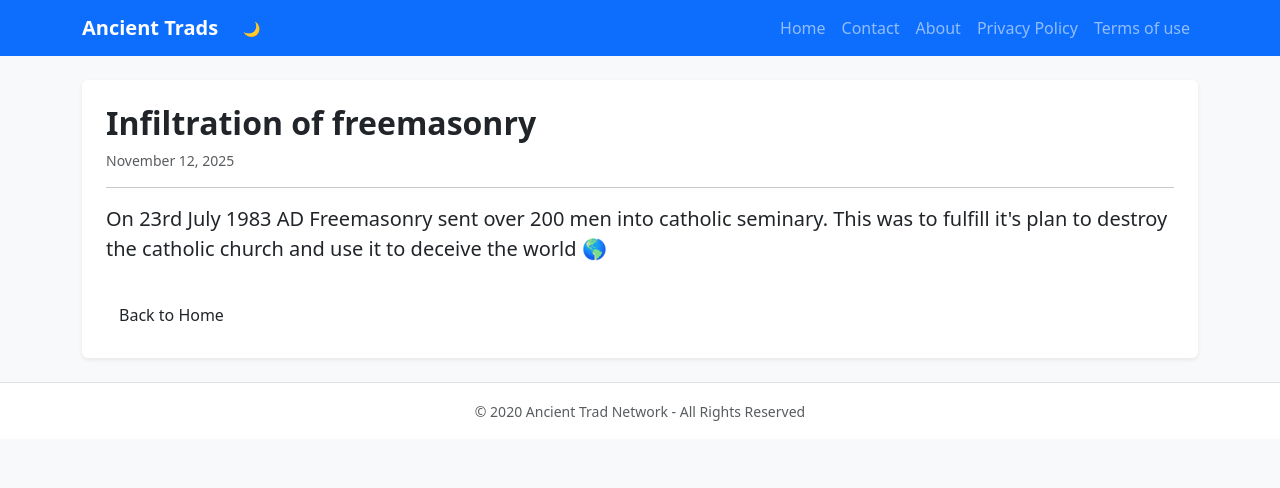
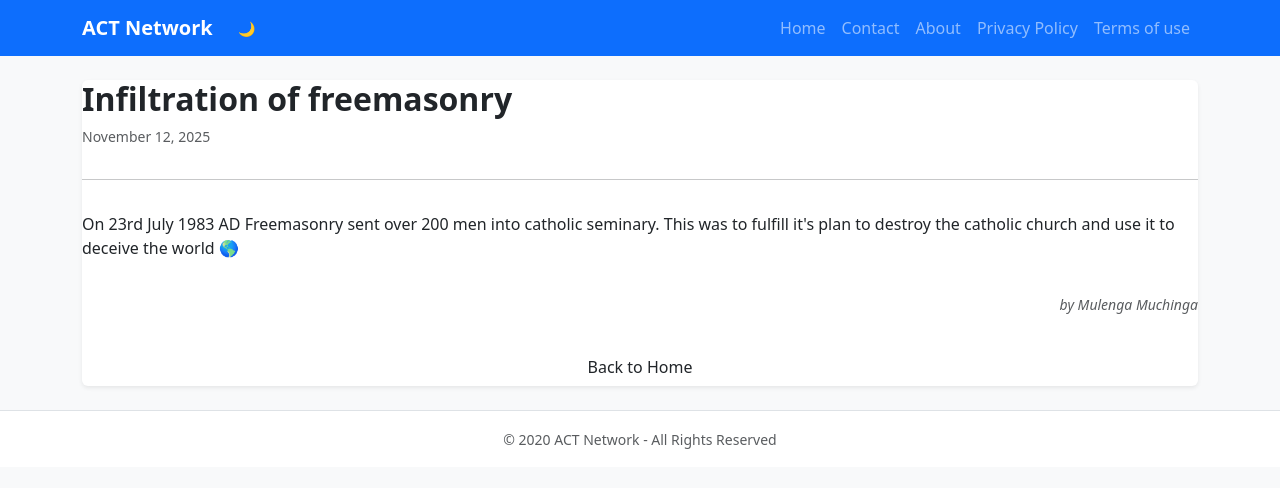
Before and after one commit to la068/tradcatnetwork, a Django app: template blog/templates/blog/view_post.html in a window 1280 px wide. Shown: the top 488 px of the page. Run offline with Django 5.2, Linux system fonts and the light colour scheme; data comes from the database, SQL or seed files in the repository; both versions use the stored data as it was after the commit; the template is opened without the code that fills it: values that come from a table or form of the project are taken from there, most other values are stand-ins (such as "Sample title", 1, 10 or a date in 2020); some libraries are stand-ins or nearby versions.

Commit message:
updating post viewing structure

```diff
--- a/blog/templates/blog/about.html
+++ b/blog/templates/blog/about.html
@@ -3,7 +3,7 @@
 
 {% block content %}
 {% for data in about %}
-    <div class="card p-4 bg-body shadow-sm bg-white">
+    <div class="bg-body shadow-sm bg-white">
         <h2 class="fw-bold mb-3">{{ data.title }}</h2>
         <p>{{ data.content|linebreaksbr }}</p>
     </div>
--- a/blog/templates/blog/base.html
+++ b/blog/templates/blog/base.html
@@ -5,14 +5,14 @@
     <head>
         <meta charset="UTF-8">
         <meta name="viewport" content="width=device-width, initial-scale=1">
-        <title>Ancient Traditions</title>
+        <title>ACT Network</title>
         {% bootstrap_css %}
         {% bootstrap_javascript %}
     </head>
     <body class="bg-dark text-light" data-bs-theme="dark">
         <nav class="navbar navbar-expand-lg navbar-dark bg-primary">
             <div class="container">
-                <a class="navbar-brand fw-bold" href="{% url 'blog:index' %}">Ancient Trads</a>
+                <a class="navbar-brand fw-bold" href="{% url 'blog:index' %}">ACT Network</a>
                 <button id="theme-toggle" class="btn me-2 btn-sm btn-ou    tline-light ms-auto">🌙</button>
                 <button class="navbar-toggler" type="button" data-bs-toggle="collapse" data-bs-target="#navbarNav" aria-controls="navbarNav" aria-expanded="false" aria-label="Toogle Navigation">
                     <span class="navbar-toggler-icon"></span>
@@ -34,7 +34,7 @@
         </main>
 
         <footer class="text-center text-muted bg-body py-3 border-top bg-white">
-            <small>© {{ year }} Ancient Trad Network - All Rights Reserved</small>
+            <small>© {{ year }} ACT Network - All Rights Reserved</small>
         </footer>
         <script>
 document.addEventListener("DOMContentLoaded", function () {
--- a/blog/templates/blog/contact.html
+++ b/blog/templates/blog/contact.html
@@ -2,7 +2,7 @@
 
 {% block title %}Contact{% endblock title %}
 {% block content %}
-<div class="card p-4 shadow-sm">
+<div class="shadow-sm">
     {% for data in contact %}
         <h2 class="fw-bold mb-3">{{ data.title }}</h2>
         <p>{{ data.content|linebreaksbr}}</p>
--- a/blog/templates/blog/view_post.html
+++ b/blog/templates/blog/view_post.html
@@ -3,14 +3,18 @@
 {% block title %}posts{% endblock title %}
 
 {% block content %}
-<article class="bg-white p-4 rounded shadow-sm bg-body">
+<article class="border-0 card shadow-sm">
     {% if post.image %}
         <img src="{{ post.image.url}}" class="img-fluid mb-3" alt="{{ post.title}}">
     {% endif %}
     <h2 class="fw-bold"> {{ post.title}} </h2>
     <p class="text-muted small">{{post.date_posted|date:"F d, Y"}}</p>
     <hr>
-    <div class="lead"> {{ post.content|linebreaks }}</div>
+    <div class=" fs-5 lh-lg text-body"></div>
+    <p class=""> {{ post.content|linebreaks }}</p>
+    <p class="text-end">
+        <small class="fst-italic text-muted">by {{post.author}}</small>
+    </p>
     <a href="{% url 'blog:index' %}"class="btn btn-secondady mt-3">Back to Home</a>
 </article>
 {% endblock %}
--- a/project_blog30_10_2025/settings.py
+++ b/project_blog30_10_2025/settings.py
@@ -27,7 +27,7 @@ BASE_DIR = Path(__file__).resolve().parent.parent
 SECRET_KEY = "django-insecure-s%!v&4ov34^0lsh^3n#vo8bwg3#m1r$7@o-43dsrc0p^c%=htt"
 
 # SECURITY WARNING: don't run with debug turned on in production!
-DEBUG = False
+DEBUG = True
 
 ALLOWED_HOSTS =["*"] #['tradcatnetwork.herokuapp.com', 'tradcatnetwork.up.railway.app', 'localhost']
 # Application definition
--- a/project_blog30_10_2025/urls.py
+++ b/project_blog30_10_2025/urls.py
@@ -26,5 +26,5 @@ urlpatterns = [
 
     ]
 
-"""if settings.DEBUG:
-    urlpatterns += static(settings.MEDIA_URL, document_root = settings.MEDIA_ROOT)"""
+if settings.DEBUG:
+    urlpatterns += static(settings.MEDIA_URL, document_root = settings.MEDIA_ROOT)
```
Also changed, not shown: db.sqlite3, 1 other file.
